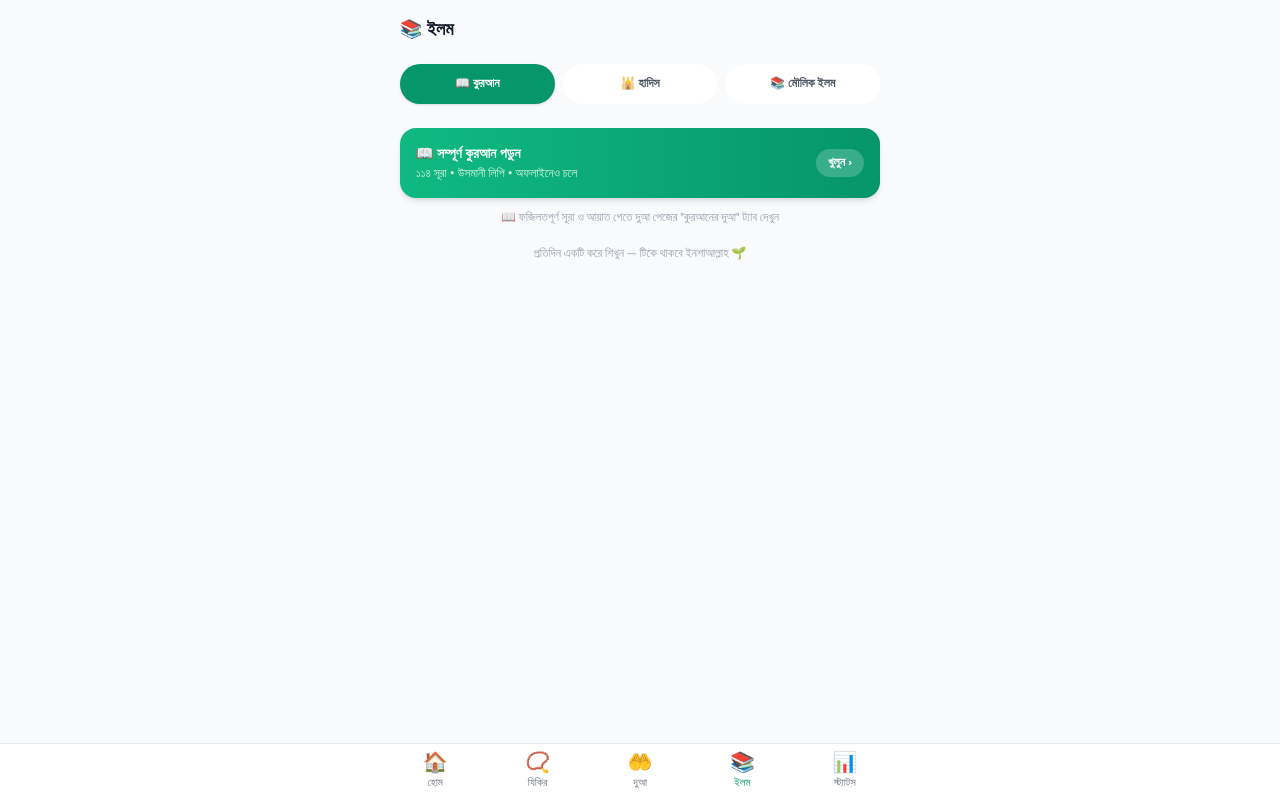
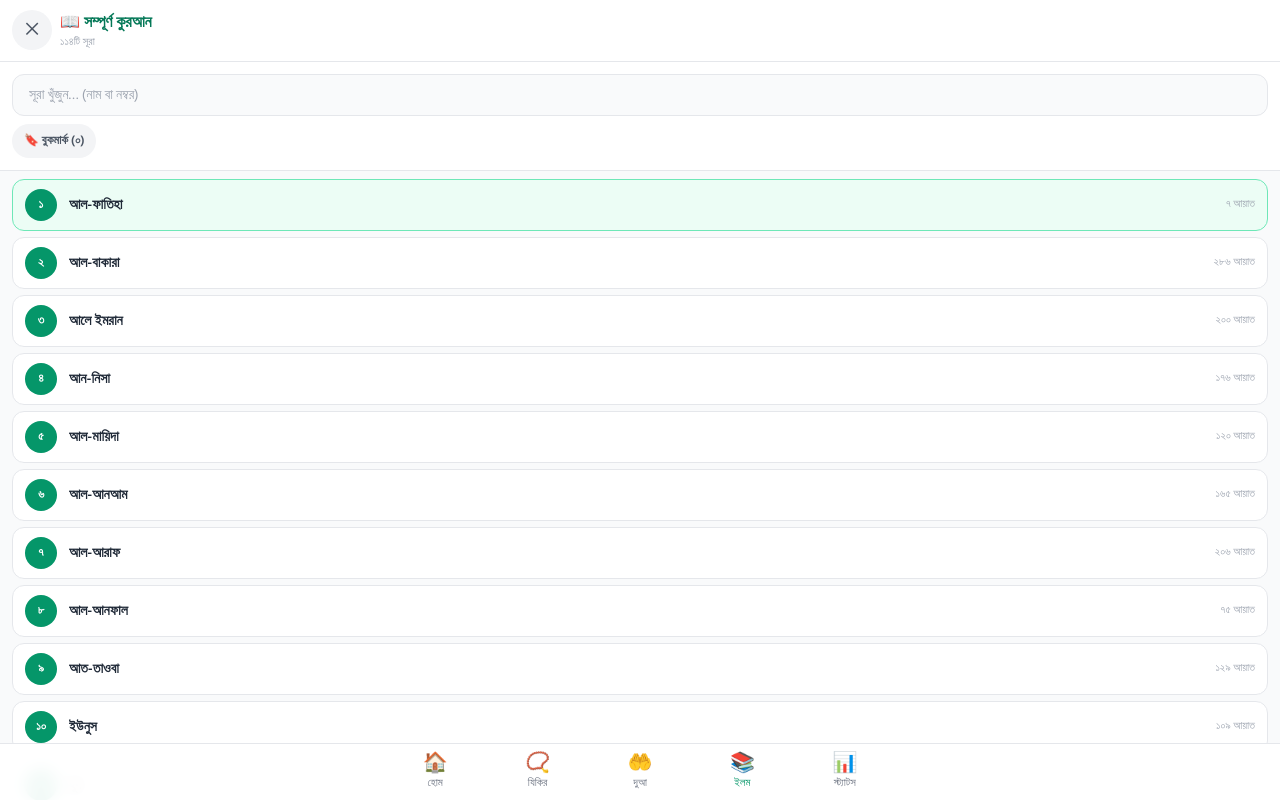
Before and after one commit to ppcforhad/ibadahtrack.com, a Next.js app: page /ilm in a window 1280 px wide. Built offline with nearby package versions, Linux system fonts and the light colour scheme; a web font is replaced by a local one.

Commit message:
Quran tab: direct surah list (no entry card), smart back button (read→list→exit), resume chip

```diff
--- a/src/app/ilm/quran-reader.tsx
+++ b/src/app/ilm/quran-reader.tsx
@@ -50,22 +50,6 @@ export default function QuranReader() {
   const [onlyBookmarked, setOnlyBookmarked] = useState(false);
   const [last, setLast] = useState<{ surah: number } | null>(null);
   const scrollRef = useRef<HTMLDivElement>(null);
-
-  /** Bangla-digit-tolerant search: name contains OR number matches. */
-  const filtered = useMemo(() => {
-    const en = query.replace(/[০-৯]/g, (d) =>
-      String("০১২৩৪৫৬৭৮৯".indexOf(d))
-    ).trim();
-    let list = SURAHS.map((s, i) => ({ ...s, num: i + 1 }));
-    if (onlyBookmarked) list = list.filter((s) => bookmarks.includes(s.num));
-    if (!en) return list;
-    return list.filter(
-      ({ bn, num }) =>
-        bn.includes(query.trim()) ||
-        String(num).includes(en) ||
-        bnNum(num).includes(query.trim())
-    );
-  }, [query, onlyBookmarked, bookmarks]);
 
   useEffect(() => {
     if (!open) return;
@@ -122,6 +106,36 @@ export default function QuranReader() {
   }
 
   if (!open) {
+    // Direct mode: the reader IS the কুরআন tab content — list visible immediately.
+    return <QuranReaderInner
+      open
+      setOpen={setOpen}
+      view={view}
+      setView={setView}
+      query={query}
+      setQuery={setQuery}
+      current={current}
+      setCurrent={setCurrent}
+      data={data}
+      setData={setData}
+      loading={loading}
+      setLoading={setLoading}
+      error={error}
+      setError={setError}
+      selAyah={selAyah}
+      setSelAyah={setSelAyah}
+      bookmarks={bookmarks}
+      setBookmarks={setBookmarks}
+      onlyBookmarked={onlyBookmarked}
+      setOnlyBookmarked={setOnlyBookmarked}
+      last={last}
+      setLast={setLast}
+      scrollRef={scrollRef}
+      directMode
+    />;
+  }
+
+  // Entry-card mode (kept for compatibility if used elsewhere).
   return (
     <button
       onClick={() => {
@@ -148,17 +162,122 @@ export default function QuranReader() {
   );
 }
 
+interface ReaderProps {
+  open: boolean;
+  setOpen: (v: boolean) => void;
+  view: View;
+  setView: (v: View) => void;
+  query: string;
+  setQuery: (v: string) => void;
+  current: number;
+  setCurrent: (n: number) => void;
+  data: SurahText | null;
+  setData: (d: SurahText | null) => void;
+  loading: boolean;
+  setLoading: (v: boolean) => void;
+  error: string;
+  setError: (v: string) => void;
+  selAyah: number | null;
+  setSelAyah: (n: number | null) => void;
+  bookmarks: number[];
+  setBookmarks: (b: number[]) => void;
+  onlyBookmarked: boolean;
+  setOnlyBookmarked: (v: boolean) => void;
+  last: { surah: number } | null;
+  setLast: (l: { surah: number } | null) => void;
+  scrollRef: React.RefObject<HTMLDivElement | null>;
+  directMode?: boolean;
+}
+
+function QuranReaderInner(p: ReaderProps) {
+  const { open, setOpen, view, setView, query, setQuery, current, setCurrent, data, setData, loading, setLoading, error, setError, selAyah, setSelAyah, bookmarks, setBookmarks, onlyBookmarked, setOnlyBookmarked, last, setLast, scrollRef, directMode } = p;
+  const localScroll = useRef<HTMLDivElement>(null);
+  const scrollEl = scrollRef ?? localScroll;
+
+  /** Bangla-digit-tolerant search: name contains OR number matches. */
+  const filtered = useMemo(() => {
+    const en = query.replace(/[০-৯]/g, (d) =>
+      String("০১২৩৪৫৬৭৮৯".indexOf(d))
+    ).trim();
+    let list = SURAHS.map((s, i) => ({ ...s, num: i + 1 }));
+    if (onlyBookmarked) list = list.filter((s) => bookmarks.includes(s.num));
+    if (!en) return list;
+    return list.filter(
+      ({ bn, num }) =>
+        bn.includes(query.trim()) ||
+        String(num).includes(en) ||
+        bnNum(num).includes(query.trim())
+    );
+  }, [query, onlyBookmarked, bookmarks]);
+
+  // Load bookmarks + last-read on first mount (direct mode shows list immediately).
+  useEffect(() => {
+    if (open && bookmarks.length === 0) setBookmarks(loadBookmarks());
+    if (open && !last) setLast(loadLast());
+    // eslint-disable-next-line react-hooks/exhaustive-deps
+  }, [open]);
+
+  const load = useCallback(async (n: number) => {
+    setLoading(true);
+    setError("");
+    setSelAyah(null);
+    try {
+      const s = await fetchSurah(n);
+      setData(s);
+      setCurrent(n);
+      setView("read");
+      saveLast(n);
+      setLast({ surah: n });
+      requestAnimationFrame(() =>
+        scrollRef.current?.scrollTo({ top: 0 })
+      );
+    } catch {
+      setError("ইন্টারনেট সংযোগ পাওয়া যায়নি এবং অফলাইন কপিও নেই।");
+    } finally {
+      setLoading(false);
+    }
+  }, [setCurrent, setData, setView, setError, setLoading, setSelAyah, setLast, scrollRef]);
+
+  const toggleBookmark = (n: number) => {
+    const cur = bookmarks.includes(n)
+      ? bookmarks.filter((x) => x !== n)
+      : [...bookmarks, n];
+    setBookmarks(cur);
+    saveBookmarks(cur);
+  };
+
+  const go = (n: number) => {
+    if (n >= 1 && n <= 114 && n !== current) void load(n);
+  };
+
+  // Split the prepended bismillah out of ayah 1 (Hafezi mushaf style).
+  let firstText = data?.ayahs[0]?.text ?? "";
+  let showBismillah = false;
+  if (data) {
+    if (current === 1 || current === 9) {
+      showBismillah = false;
+    } else {
+      showBismillah = true;
+      firstText = firstText.replace(BISMILLAH_PREFIX, "").trim();
+    }
+  }
+
   return (
-    <div className="fixed inset-0 z-50 flex flex-col bg-gray-50 dark:bg-gray-950">
+    <div className={"fixed inset-0 z-50 flex flex-col bg-gray-50 dark:bg-gray-950" + (directMode ? "" : "")}>
       {/* Header */}
       <header className="sticky top-0 z-10 border-b border-gray-200 bg-white/95 px-3 py-2.5 backdrop-blur dark:border-gray-800 dark:bg-gray-900/95">
         <div className="flex items-center gap-2">
+          {/* Back button: reading view → list; list → exit (direct mode) or close */}
           <button
-            onClick={() => setOpen(false)}
-            aria-label="বন্ধ করুন"
+            onClick={() => {
+              if (view === "read") setView("list");
+              else if (!directMode) setOpen(false);
+              else setOpen(false);
+            }}
+            aria-label={view === "read" ? "পিছনে" : "বন্ধ করুন"}
             className="grid h-10 w-10 shrink-0 place-items-center rounded-full bg-gray-100 text-lg text-gray-600 transition active:scale-95 dark:bg-gray-800 dark:text-gray-300"
           >
-            ✕
+            {view === "read" ? "←" : "✕"}
           </button>
           <div className="min-w-0 flex-1">
             <p className="truncate font-bold text-emerald-700 dark:text-emerald-400">
@@ -225,7 +344,7 @@ export default function QuranReader() {
               )}
             </div>
           </div>
-          <div ref={scrollRef} className="flex-1 overflow-y-auto overscroll-contain px-3 py-2 pb-24">
+          <div ref={scrollEl as React.RefObject<HTMLDivElement>} className="flex-1 overflow-y-auto overscroll-contain px-3 py-2 pb-24">
             {filtered.length === 0 && (
               <p className="pt-8 text-center text-sm text-gray-400">কোনো সূরা মেলেনি 🔍</p>
             )}
@@ -257,7 +376,7 @@ export default function QuranReader() {
       ) : (
         /* ---------- Reading view ---------- */
         <>
-          <div ref={scrollRef} className="flex-1 overflow-y-auto overscroll-contain px-4 pt-4 pb-28">
+          <div ref={scrollEl as React.RefObject<HTMLDivElement>} className="flex-1 overflow-y-auto overscroll-contain px-4 pt-4 pb-28">
             {loading && (
               <div className="flex flex-col items-center gap-3 pt-20">
                 <span className="h-9 w-9 animate-spin rounded-full border-[3px] border-emerald-200 border-t-emerald-600" />
```
Lines whose indentation alone changed are shown as unchanged.
